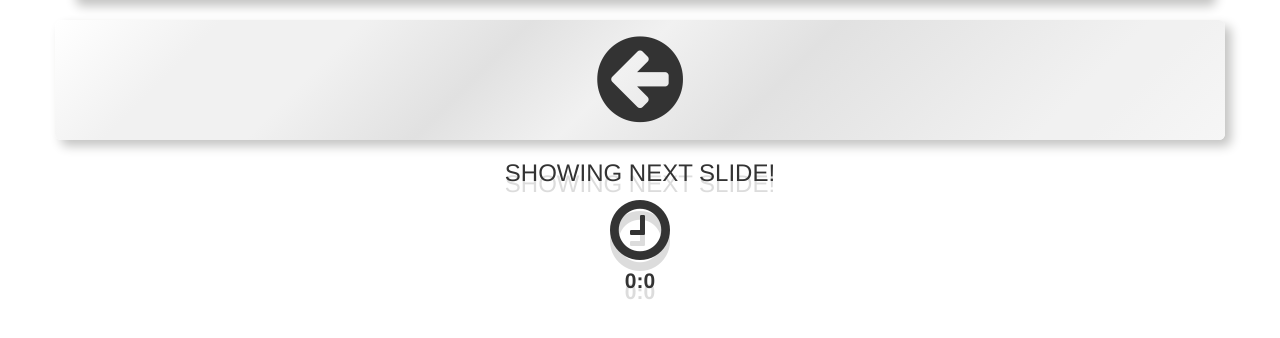
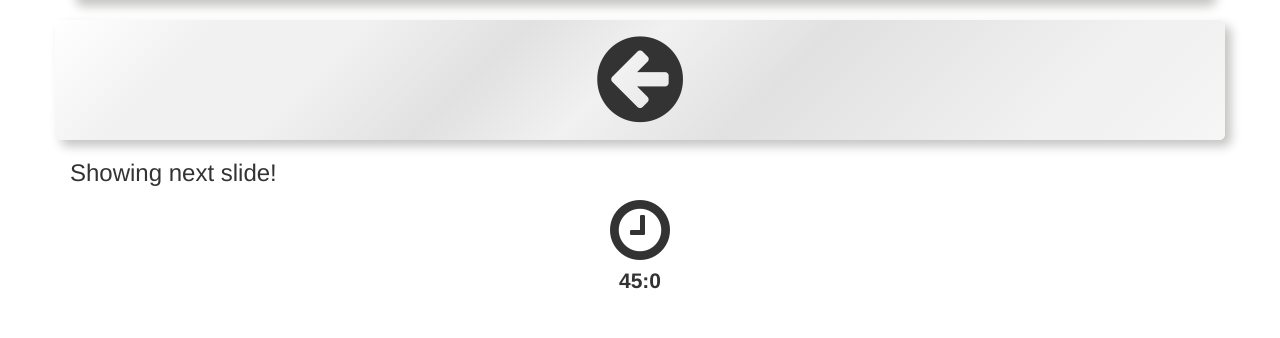
Before and after one commit to edvm/pysenteishon, a Flask app: template src/templates/index.html in a window 1280 px wide. Shown: the part 52-390 px from the top of the page. Run offline with Flask 2, Linux system fonts and the light colour scheme; the template is opened without the code that fills it: most values are stand-ins (such as "Sample title", 1, 10 or a date in 2020); some libraries are stand-ins or nearby versions.

Commit message:
Improved the chronometer

```diff
--- a/src/static/css/main.css
+++ b/src/static/css/main.css
@@ -52,3 +52,7 @@
     text-transform: uppercase;
     text-shadow: 0px 11px 0px rgba(150, 150, 150, 0.33);
 }
+
+#chronometer {
+    text-align: center;
+}
--- a/src/static/js/pysenteishon.js
+++ b/src/static/js/pysenteishon.js
@@ -1,84 +1,53 @@
-// chronometer / stopwatch JS script - coursesweb.net
-// Here set the minutes, seconds, and tenths-of-second when you want the chronometer to stop
-// If all these values are set to 0, the chronometer not stop automatically
-var stmints = 0;
-var stseconds = 0;
-var stzecsec = 0;
+function Chronometer ($el) {
+  this.$el = $el;
+  this.$timeLeft = this.$el.find(".time-left");
+  this.$clock = this.$el.find(".clock");
+  this.running = false;
+  this.lastCheckTime = null;
+  this.milliSecondsLeft = 45*60*1000;
 
-var chrRunning = false;
+  this.$clock.swipe({
+    tap: function (event, object) {
+      this.running = !this.running;
+      if (this.running) {
+        this.$timeLeft.css("color", "green");
+        this.lastCheckTime = new Date();
+      } else {
+        this.$timeLeft.css("color", "red");
+      }
+    }.bind(this),
+    doubleTap: function(event, object) {
+    }
+  });
 
-// the initial tenths-of-second, seconds, and minutes
-var zecsec = 0;
-var seconds = 0;
-var mints = 0;
-var startchron = 0;
+  this.$timeLeft.click(function(){
+    var minutes = prompt("Time in minutes");
+    this.milliSecondsLeft = minutes*60*1000;
+    this.lastCheckTime = new Date();
+    this.running = false;
+    this.render();
+  }.bind(this));
 
-// function to be executed when the chronometer stops
-function toAutoStop() {
-  "use strict";
-  console.log("toAutoStop");
+  setInterval(function () {
+    if (this.running) {
+      this.milliSecondsLeft -= ((new Date()).getTime() - this.lastCheckTime.getTime());
+      this.lastCheckTime = new Date();
+      this.render();
+    }
+  }.bind(this), 500);
+
+  this.render = function () {
+    var min = (this.milliSecondsLeft/1000/60) << 0;
+    var sec = (this.milliSecondsLeft/1000) % 60 << 0;
+    this.$timeLeft.text(min+":"+sec);
+  };
+
+  this.render();
 }
 
-function chronometer() {
-  "use strict";
-  var timeoutID;
+$(function() {
+  new Chronometer($("#chronometer"));
 
-  if (startchron == 1) {
-    zecsec += 1;       // set tenths of a second
-
-    // set seconds
-    if (zecsec > 9) {
-      zecsec = 0;
-      seconds += 1;
-    }
-
-    // set minutes
-    if (seconds > 59) {
-      seconds = 0;
-      mints += 1;
-    }
-
-    // adds data in #showtm
-    document.getElementById("showtm").innerHTML = mints + " : " + seconds + "<sub>" + zecsec + "</sub>";
-
-    // if the chronometer reaches to the values for stop, calls whenChrStop(), else, auto-calls chronometer()
-    if (zecsec == stzecsec && seconds == stseconds && mints == stmints) {
-      toAutoStop();
-    } else {
-      timeoutID = window.setTimeout(chronometer, 100);
-    }
-  }
-}
-
-function startChr() {
-  "use strict";
-  chrRunning = true;
-  startchron = 1;
-  chronometer();  // starts the chronometer
-}
-
-function stopChr() {
-  "use strict";
-  chrRunning = false;
-  startchron = 0;  // stops the chronometer
-}
-
-function chrIsRunning(){
-  "use strict";
-  return chrRunning;
-}
-
-function resetChr() {
-  "use strict";
-  zecsec = seconds = mints = startchron = 0;
-  document.getElementById("showtm").innerHTML = mints + " : " + seconds + "<sub>" + zecsec + "</sub>";
-}
-
-// start the chronometer, delete this line if you want to not automatically start the stopwatch
-// startChr();
-
-
-$(function() {
   // Enable swiping...
   $("#touche").swipe({
     //Generic swipe handler for all directions
@@ -116,16 +85,4 @@ $(function() {
     threshold:0
   });
 
-  $(".chronometer").swipe({
-    tap: function(event, object){
-      if (chrIsRunning() === false) {
-        startChr();
-      }
-    },
-
-    doubleTap: function(event, object) {
-      resetChr();
-      stopChr();
-    },
-  });
 });
--- a/src/templates/index.html
+++ b/src/templates/index.html
@@ -88,19 +88,20 @@
       <i id="touche-directions-icon" class="fa fa-arrow-circle-left fa-5x center-block"></i> <br>
     </div>
   </div>
-    <div id="slide-msg" class"row">
-      <center>
+
   <h3 id="slide-text">Showing next slide!</h3>
-        <div class="chronometer">
+
+  <div id="chronometer" class="row">
+    <div class="col-xs-12">
       <div class="row">
-            <i class="fa fa-clock-o fa-5x center-block"></i> <br>
+        <i class="clock fa fa-clock-o fa-5x center-block"></i> <br>
       </div>
       <div class="row">
-            <div id="showtm" style="font-size:21px; font-weight:800;">0:0</div>
+        <div class="time-left" style="font-size:21px; font-weight:800;">0:0</div>
       </div>
     </div>
-      </center>
   </div>
+
 </div>
 
 <script type="text/javascript" src="/static/js/jquery-2.1.1.min.js"></script>
```
Lines whose indentation alone changed are shown as unchanged.
